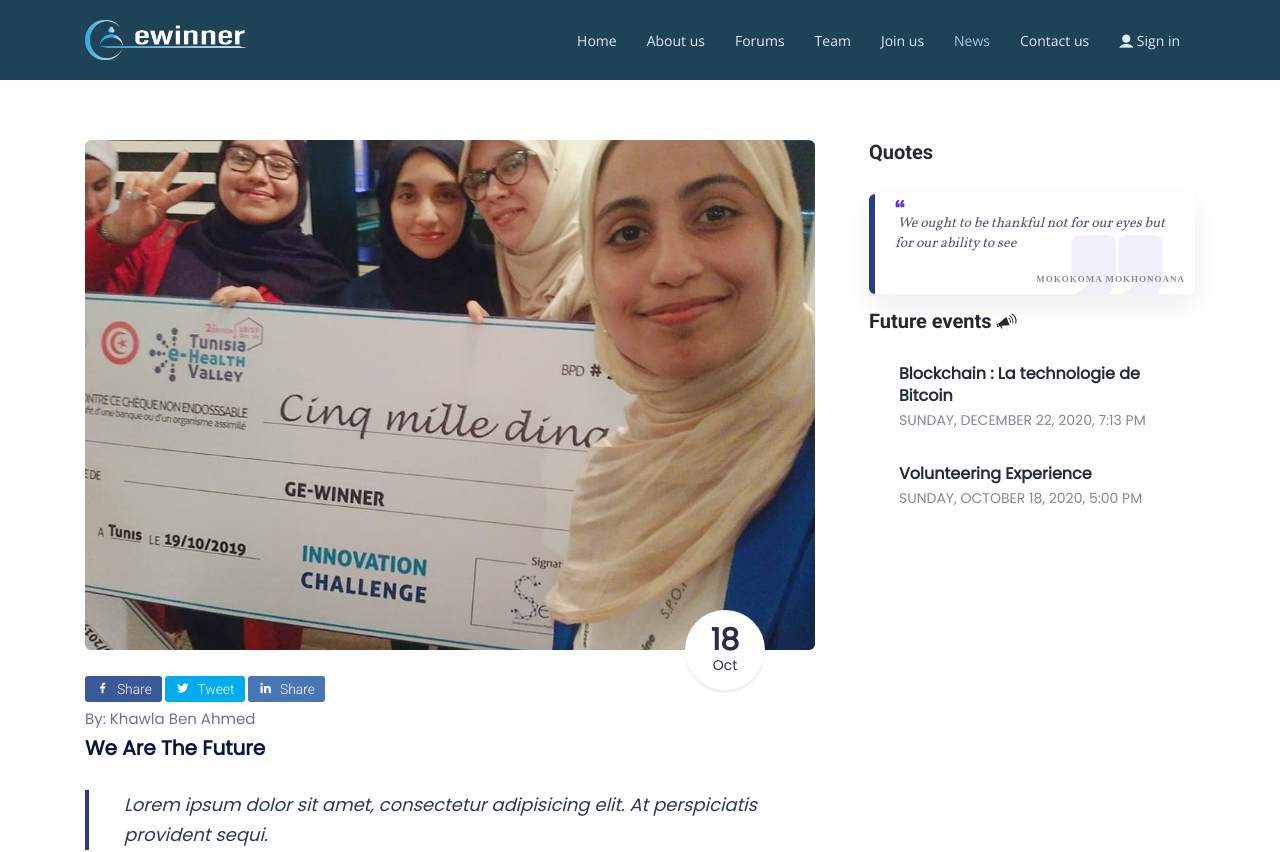
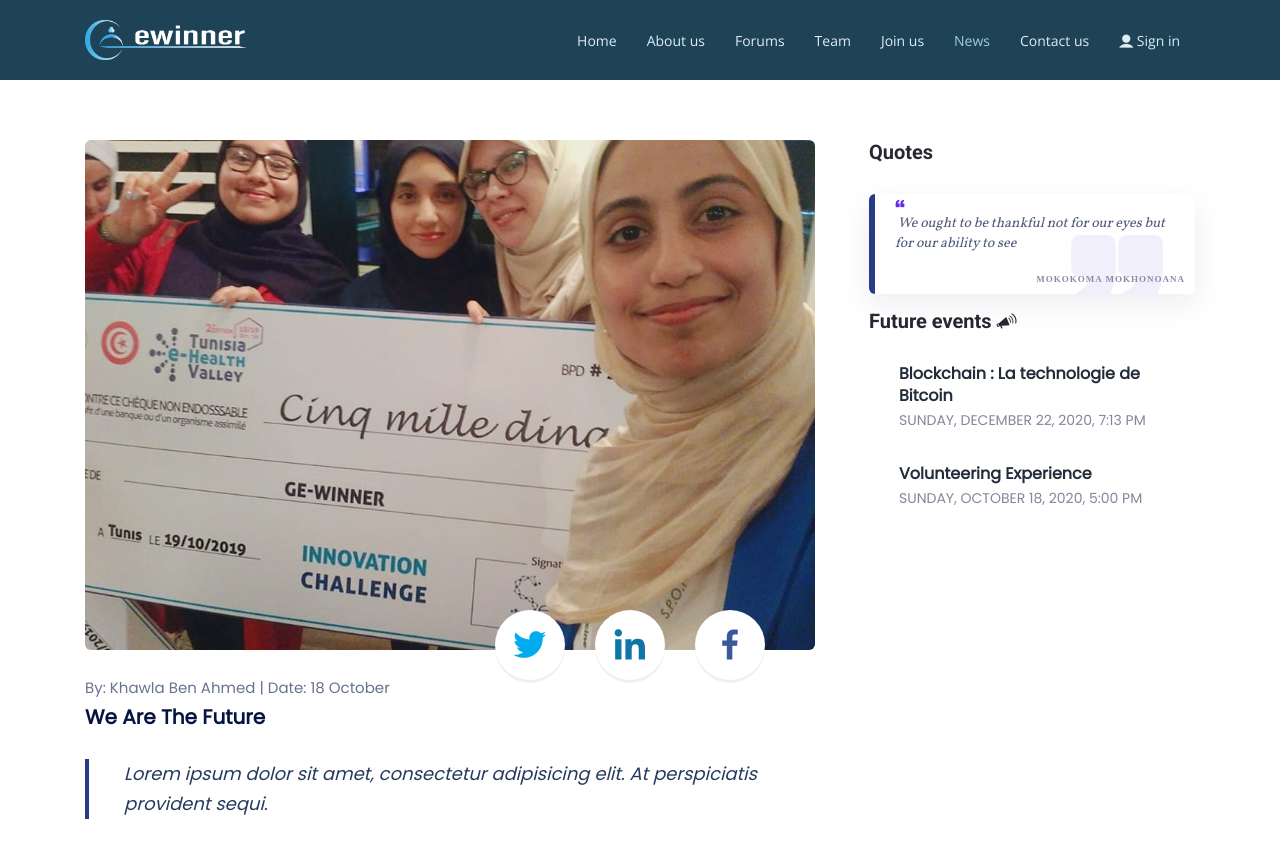
Before and after one commit to ahmedMechergui/gewinner2, an Angular app: page /news/1 in a window 1280 px wide. Shown: the top 852 px of the page. Built offline with nearby package versions, Linux system fonts and the light colour scheme.

Commit message:
articles page done: responsive share buttons added

```diff
--- a/src/app/news/news-article/news-article.component.css
+++ b/src/app/news/news-article/news-article.component.css
@@ -1,3 +1,6 @@
+/*--------------------------------------------------------------
+# General
+--------------------------------------------------------------*/
 a {
   cursor: pointer;
 }
@@ -5,12 +8,22 @@ a {
   padding-top: -30px !important;
   padding-bottom: 60px;
 }
+
+/*--------------------------------------------------------------
+# Article image
+--------------------------------------------------------------*/
+
 .max-height {
   max-height: 510px;
   width: 100% !important;
   object-fit: cover;
   border-radius: 6px;
 }
+
+/*--------------------------------------------------------------
+# Article box
+--------------------------------------------------------------*/
+
 .article-content {
   text-align: left;
   font: 300 15px/28px "Poppins", sans-serif;
@@ -24,10 +37,14 @@ a {
   padding: 25px 0px 0px;
 }
 
+/*--------------------------------------------------------------
+# Socials buttons : Responsive++
+--------------------------------------------------------------*/
+
 .social {
   box-sizing: border-box;
-  width: 80px;
-  height: 80px;
+  width: 70px;
+  height: 70px;
   border-radius: 50%;
   box-shadow: 0 3px 0 0 rgba(12, 0, 46, 0.06);
   text-align: center;
@@ -39,50 +56,72 @@ a {
   justify-content: center;
   top: -40px;
   background: #fff;
-  font-size: 50px;
+  font-size: 40px;
   cursor: pointer;
   transition: 0.5s;
-  /*transition: 0.5s;*/
 }
-/*.social i{*/
-/*  transition: 0.5s;*/
-/*}*/
-/*.social:hover i{*/
-/*  color: white;*/
-/*  font-size: 35px;*/
-/*}*/
+.social i{
+  transition: 0.5s;
+}
+.social:hover i{
+  color: white;
+  font-size: 35px;
+}
 
 
-/*.twitter-share {*/
-/*  right: 250px;*/
+.twitter-share {
+  right: 250px;
 
-/*}*/
-/*.twitter-share i{*/
-/*  color: #00acee;*/
-/*}*/
-/*.twitter-share:hover{*/
-/*  background-color: #00acee;*/
-/*}*/
+}
+.twitter-share i{
+  color: #00acee;
+}
+.twitter-share:hover{
+  background-color: #00acee;
+}
 
-/*.linkedin-share {*/
-/*  right: 150px;*/
-/*}*/
-/*.linkedin-share i{*/
-/*  color: #0e76a8;*/
-/*}*/
-/*.linkedin-share:hover{*/
-/*  background-color: #0e76a8;*/
-/*}*/
+.linkedin-share {
+  right: 150px;
+}
+.linkedin-share i{
+  color: #0e76a8;
+}
+.linkedin-share:hover{
+  background-color: #0e76a8;
+}
 
-/*.facebook-share {*/
-/*  right: 50px;*/
-/*}*/
-/*.facebook-share i{*/
-/*  color:#3b5998;*/
-/*}*/
-/*.facebook-share:hover{*/
-/*  background-color: #3b5998;*/
-/*}*/
+.facebook-share {
+  right: 50px;
+}
+.facebook-share i{
+  color:#3b5998;
+}
+.facebook-share:hover{
+  background-color: #3b5998;
+}
+
+.socials-sm {
+  display: none;
+}
+.article-date {
+  visibility: hidden;
+}
+
+@media only screen and (max-width: 576px) {
+  .socials-lg {
+    display: none;
+  }
+
+  .article-date {
+    visibility: visible;
+  }
+  .article-date-sm{
+    display: none;
+  }
+  .socials-sm {
+    display: block;
+  }
+}
 
 
 .clr {
@@ -159,6 +198,9 @@ a {
   }
 }
 
+/*--------------------------------------------------------------
+# Aricle date : Responsive++
+--------------------------------------------------------------*/
 .article-date h2{
   text-align: center;
   box-sizing: border-box;
@@ -177,7 +219,9 @@ a {
 }
 
 
-
+/*--------------------------------------------------------------
+# Lower part
+--------------------------------------------------------------*/
 .article-author {
   font: 400 15px/25px "Poppins", sans-serif;
   color: #677294 ;
--- a/src/app/news/news-article/news-article.component.html
+++ b/src/app/news/news-article/news-article.component.html
@@ -8,25 +8,28 @@
       <h2>18<span> Oct</span></h2>
     </div>
 
-    <!--    <div class="facebook-share social">-->
-    <!--      <a (click)="onShare()">-->
-    <!--        <i class="bx bxl-facebook" ></i>-->
-    <!--      </a>-->
-    <!--    </div>-->
+    <div class="socials-lg">
+      <div class="facebook-share social">
+        <a (click)="onShare()">
+          <i class="bx bxl-facebook"></i>
+        </a>
+      </div>
 
-    <!--    <div class="linkedin-share social">-->
-    <!--      <a (click)="onShare()">-->
-    <!--        <i class="bx bxl-linkedin" ></i>-->
-    <!--      </a>-->
-    <!--    </div>-->
+      <div class="linkedin-share social">
+        <a (click)="onShare()">
+          <i class="bx bxl-linkedin"></i>
+        </a>
+      </div>
 
-    <!--    <div class="twitter-share social">-->
-    <!--      <a (click)="onShare()">-->
-    <!--        <i class="bx bxl-twitter"></i>-->
-    <!--      </a>-->
-    <!--    </div>-->
+      <div class="twitter-share social">
+        <a (click)="onShare()">
+          <i class="bx bxl-twitter"></i>
+        </a>
+      </div>
+    </div>
 
 
+    <div class="socials-sm">
       <ul class="clr">
 
         <li class="share-button" (click)="onShare()">
@@ -52,10 +55,11 @@
         </li>
 
       </ul>
+    </div>
 
 
     <div class="article-author">
-      By: Khawla Ben Ahmed
+      By: Khawla Ben Ahmed <span class="article-date-sm"> | Date: 18 October </span>
     </div>
 
     <h5 class="article-title">
```
Lines whose indentation alone changed are shown as unchanged.
